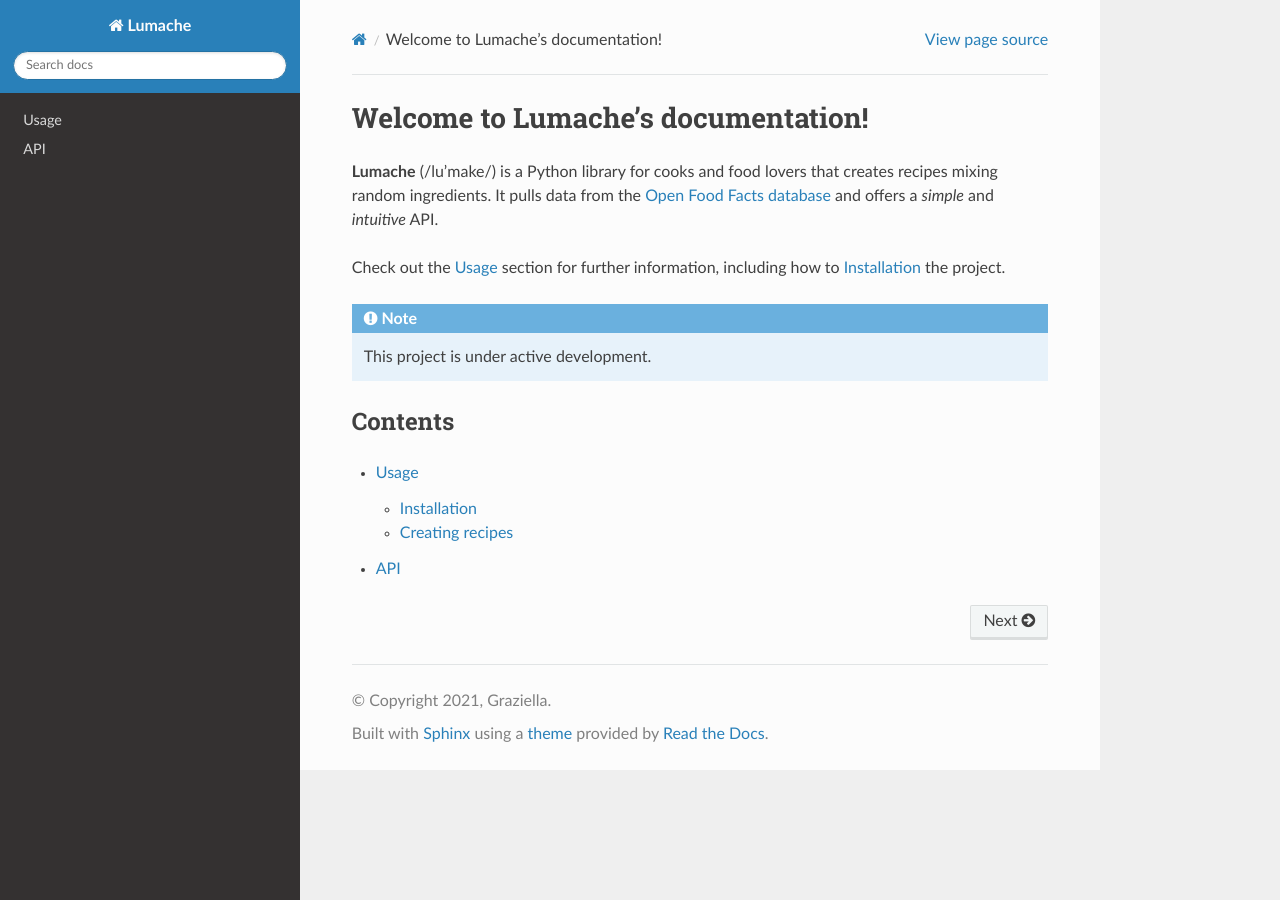
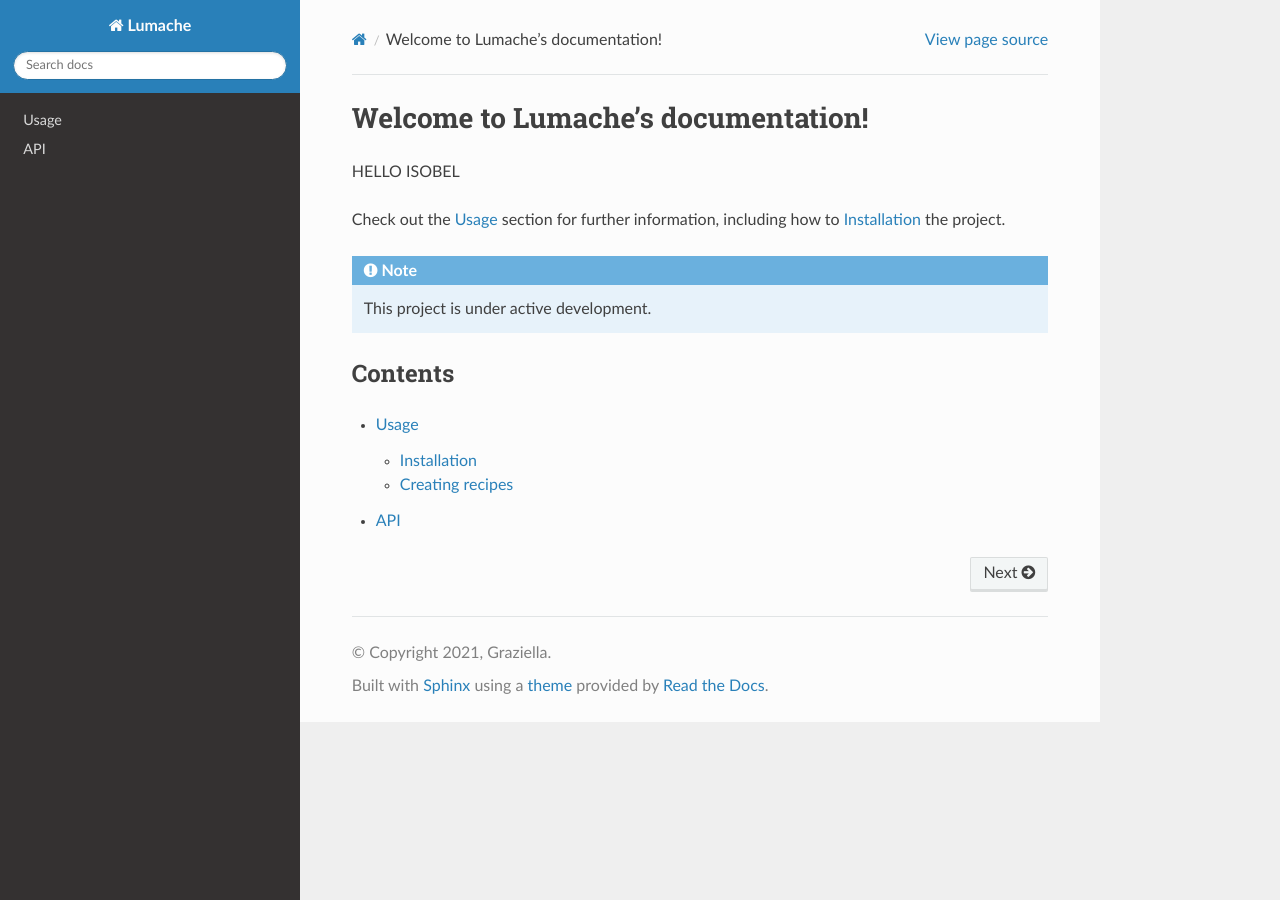
Before and after one commit to imawby/rtd-tutorial, a Sphinx documentation site: the page built from docs/source/index.rst, in a window 1280 px wide. Built offline with Sphinx 7.4.7 and the Read the Docs theme 3.1.0, drawn with Linux system fonts in a browser that asks for light colours.

Commit message:
Update index.rst

```diff
--- a/docs/source/index.rst
+++ b/docs/source/index.rst
@@ -1,10 +1,7 @@
 Welcome to Lumache's documentation!
 ===================================
 
-**Lumache** (/lu'make/) is a Python library for cooks and food lovers
-that creates recipes mixing random ingredients.
-It pulls data from the `Open Food Facts database <https://world.openfoodfacts.org/>`_
-and offers a *simple* and *intuitive* API.
+HELLO ISOBEL
 
 Check out the :doc:`usage` section for further information, including
 how to :ref:`installation` the project.
```
